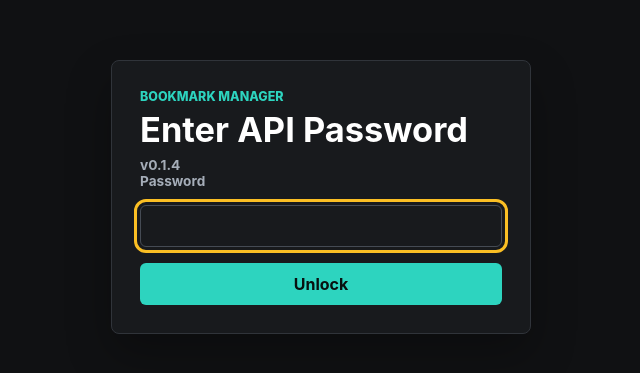
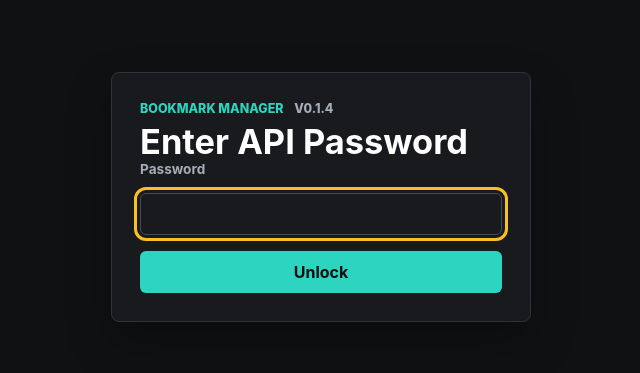
Before and after one commit to jasonanorris/bookmark-manager, a React (Vite) app: page / in a window 1280 px wide. Shown: the part 203-576 px from the top of the page, without its empty margins (319-959 px from the left). Built offline with nearby package versions, Linux system fonts and the light colour scheme.

Commit message:
Move web version into header label

```diff
--- a/src/web/App.tsx
+++ b/src/web/App.tsx
@@ -344,9 +344,10 @@ export function App(): JSX.Element {
     return (
       <main className="auth-shell">
         <section className="auth-panel" aria-labelledby="auth-title">
-          <p className="eyebrow">Bookmark Manager</p>
+          <p className="eyebrow">
+            Bookmark Manager <span className="app-version-inline">v{appVersion}</span>
+          </p>
           <h1 id="auth-title">Enter API Password</h1>
-          <p className="app-version">v{appVersion}</p>
           <form className="auth-form" onSubmit={handleTokenSubmit}>
             <label htmlFor="api-token">Password</label>
             <input
@@ -376,9 +377,10 @@ export function App(): JSX.Element {
     <main className="app-shell">
       <header className="app-header">
         <div>
-          <p className="eyebrow">Bookmark Manager</p>
+          <p className="eyebrow">
+            Bookmark Manager <span className="app-version-inline">v{appVersion}</span>
+          </p>
           <h1>Bookmarks</h1>
-          <p className="app-version">v{appVersion}</p>
         </div>
         <button
           type="button"
--- a/src/web/styles/main.css
+++ b/src/web/styles/main.css
@@ -267,6 +267,13 @@ h1 {
   color: var(--muted);
   font-size: 0.86rem;
   font-weight: 700;
+}
+
+.app-version-inline {
+  color: var(--muted);
+  font-size: 0.78rem;
+  font-weight: 800;
+  margin-left: 8px;
 }
 
 h2 {
```
